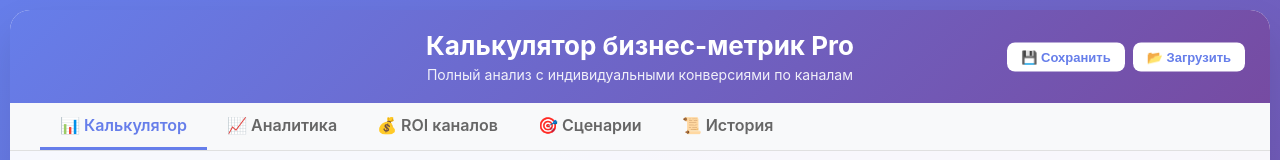
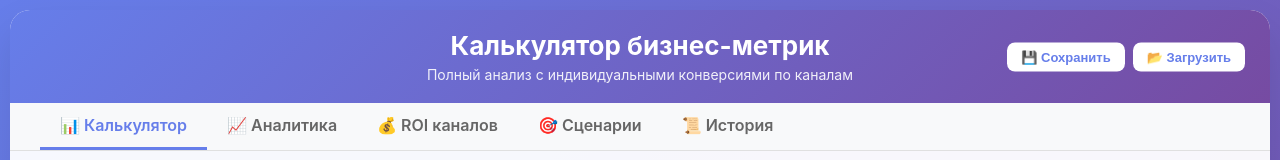
Before and after one commit to RaiconY/Calculator, a website: page index.html in a window 1280 px wide. Shown: the top 160 px of the page. Drawn offline with nearby package versions, Linux system fonts and the light colour scheme.

Commit message:
Update index.html

```diff
--- a/index.html
+++ b/index.html
@@ -10,7 +10,7 @@
 <body>
     <div class="container">
         <div class="header">
-            <h1>Калькулятор бизнес-метрик Pro</h1>
+            <h1>Калькулятор бизнес-метрик</h1>
             <p>Полный анализ с индивидуальными конверсиями по каналам</p>
             <div class="header-actions">
                 <button class="btn btn-primary" onclick="saveData()">💾 Сохранить</button>
```
